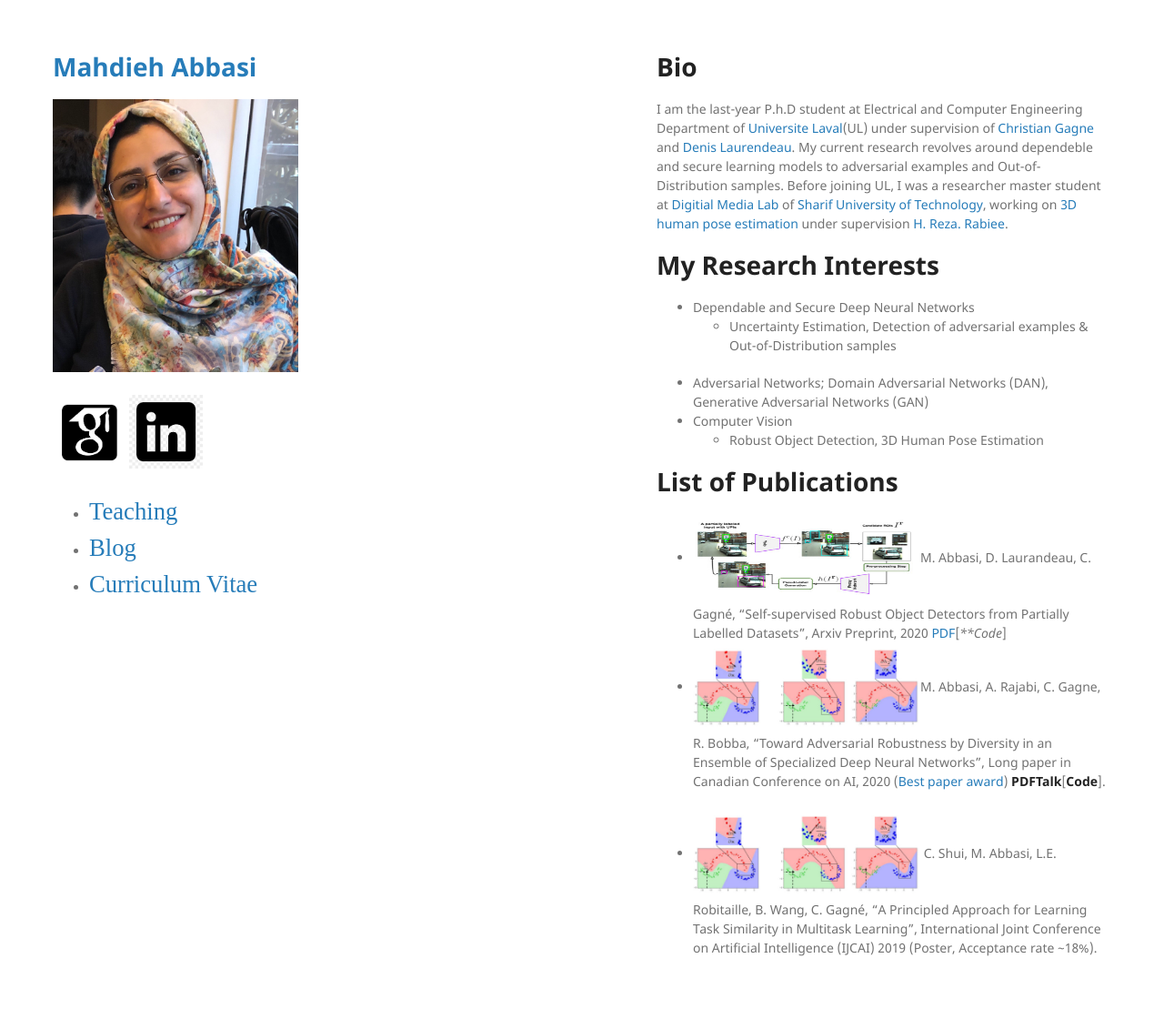
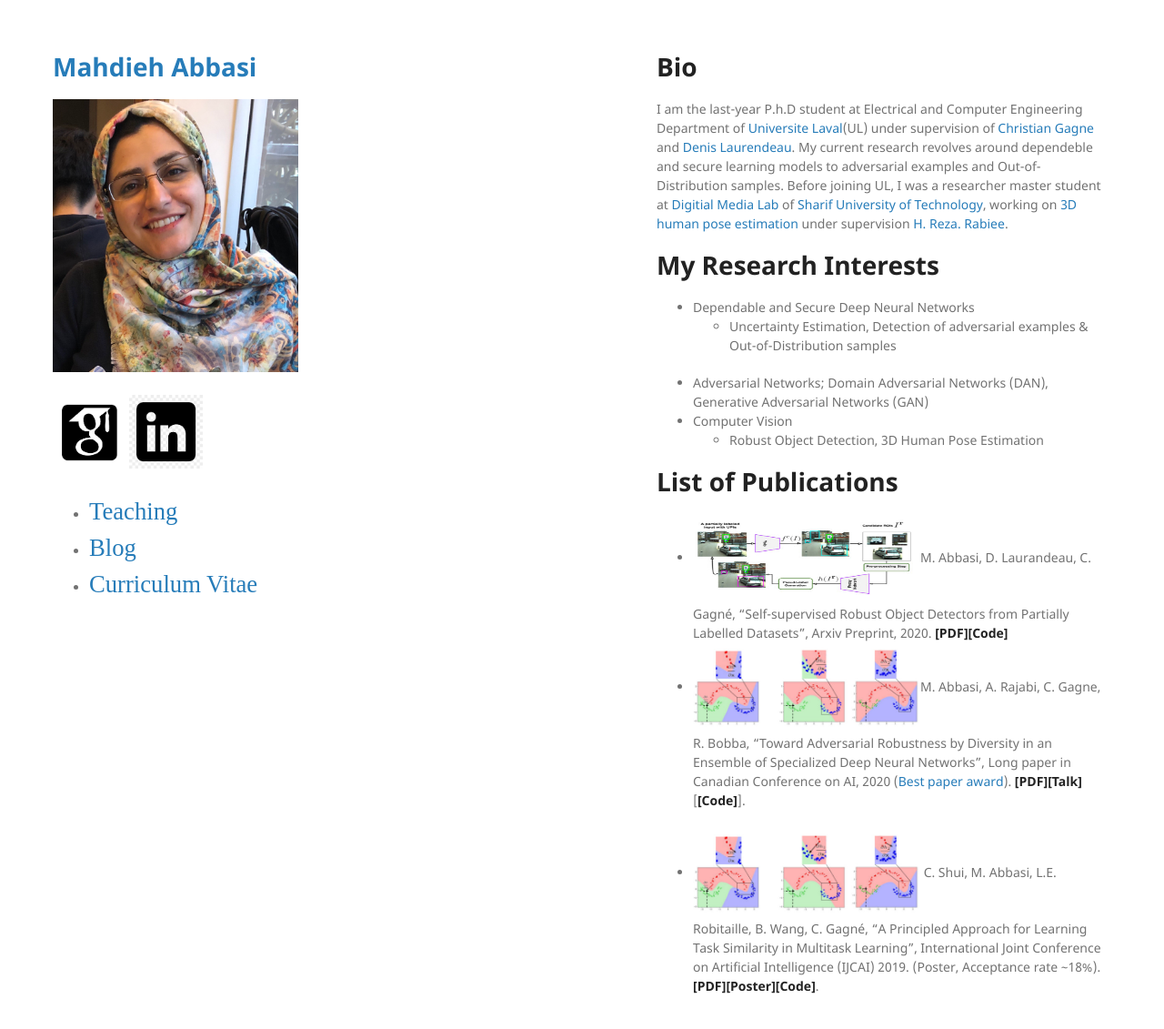
Before and after one commit to mahdaneh/mahdaneh.github.io, a Jekyll site: the page built from index.md, in a window 1280 px wide and 1164 px high. Shown: the top 1131 px of the window at 91% size. Built offline with Jekyll 4.4.1, drawn with Linux system fonts in a browser that asks for light colours; the repository's description, which GitHub fills in, is left out; our own code applies the rules of GitHub Pages for plain Markdown files.

Commit message:
Update index.md

```diff
--- a/index.md
+++ b/index.md
@@ -17,7 +17,7 @@
 
 # List of Publications
 
-*   <img width="250" height="100" style="vertical-align:middle" src="/images/Our_proposal.jpg">M. Abbasi, D. Laurandeau, C. Gagné, "Self-supervised Robust Object Detectors from Partially Labelled Datasets", Arxiv Preprint, 2020 [PDF](https://arxiv.org/abs/2005.11549)[***Code*]
-*   <img width="250" height="100" style="vertical-align:middle" src="/images/Ensemble.jpg">M. Abbasi, A. Rajabi, C. Gagne, R. Bobba, “Toward Adversarial Robustness by Diversity in an Ensemble of Specialized Deep Neural Networks”, Long paper in Canadian Conference on AI, 2020 (<span style="color:red"><a href="https://www.caiac.ca/en/conferences/canadianai-2020/home">Best paper award</a></span>) [**PDF**](https://arxiv.org/pdf/2005.08321.pdf)[**Talk**](https://youtu.be/qFrkUeBjTMA)[**Code**].
+*   <img width="250" height="100" style="vertical-align:middle" src="/images/Our_proposal.jpg">M. Abbasi, D. Laurandeau, C. Gagné, "Self-supervised Robust Object Detectors from Partially Labelled Datasets", Arxiv Preprint, 2020. [**[PDF]**](https://arxiv.org/abs/2005.11549)[**[Code]**]()
+*   <img width="250" height="100" style="vertical-align:middle" src="/images/Ensemble.jpg">M. Abbasi, A. Rajabi, C. Gagne, R. Bobba, “Toward Adversarial Robustness by Diversity in an Ensemble of Specialized Deep Neural Networks”, Long paper in Canadian Conference on AI, 2020 (<span style="color:red"><a href="https://www.caiac.ca/en/conferences/canadianai-2020/home">Best paper award</a></span>). [**[PDF]**](https://arxiv.org/pdf/2005.08321.pdf)[**[Talk]**](https://youtu.be/qFrkUeBjTMA)[**[Code]**].
 
-*  <img width="250" height="100" style="vertical-align:middle" src="/images/Ensemble.jpg" > C. Shui, M. Abbasi, L.E. Robitaille, B. Wang, C. Gagné, "A Principled Approach for Learning Task Similarity in Multitask Learning", International Joint Conference on Artificial Intelligence (IJCAI) 2019 (Poster, Acceptance rate ~18%).
+*  <img width="250" height="100" style="vertical-align:middle" src="/images/Ensemble.jpg" > C. Shui, M. Abbasi, L.E. Robitaille, B. Wang, C. Gagné, "A Principled Approach for Learning Task Similarity in Multitask Learning", International Joint Conference on Artificial Intelligence (IJCAI) 2019. (Poster, Acceptance rate ~18%). [**[PDF]**]()[**[Poster]**]()[**[Code]**]().
```
